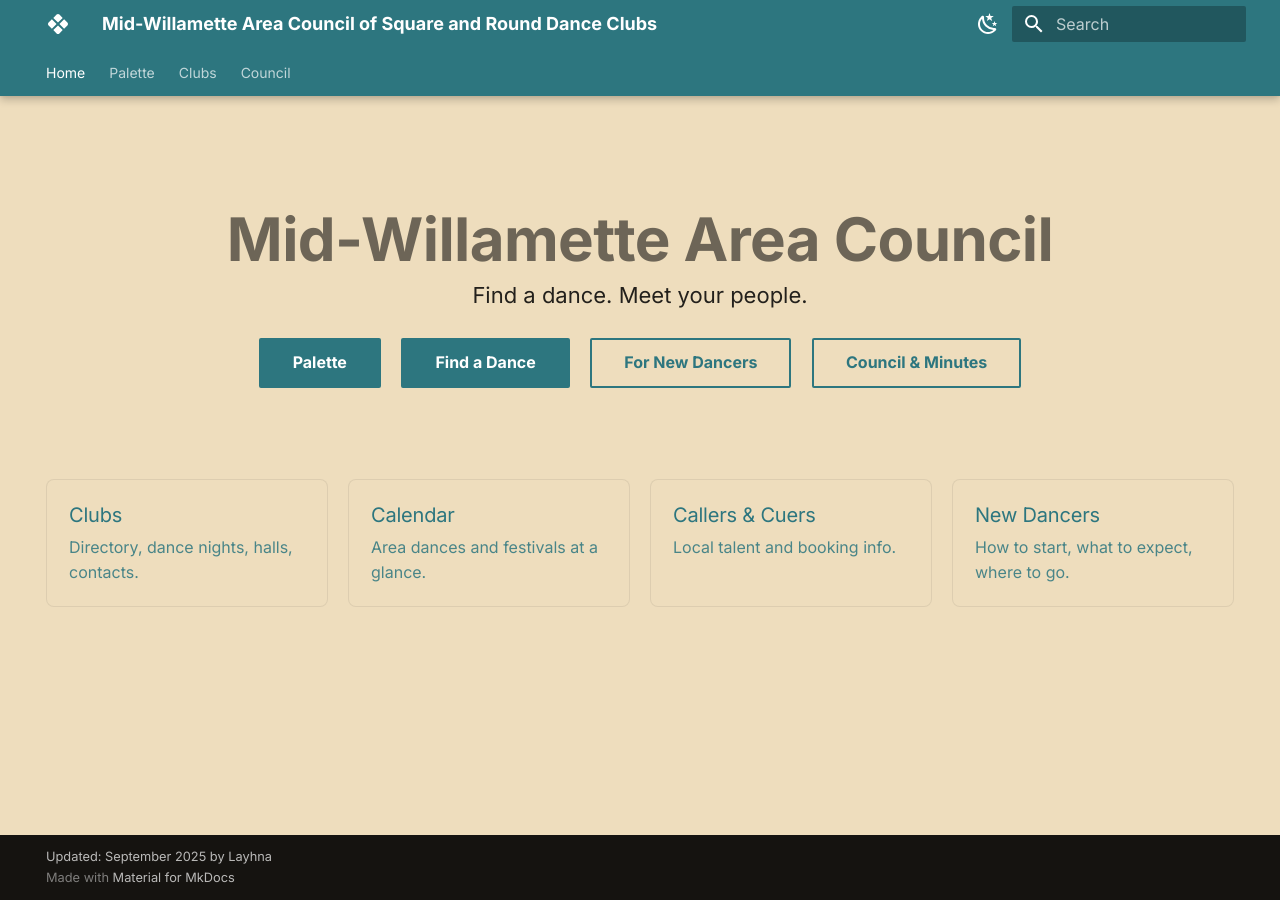
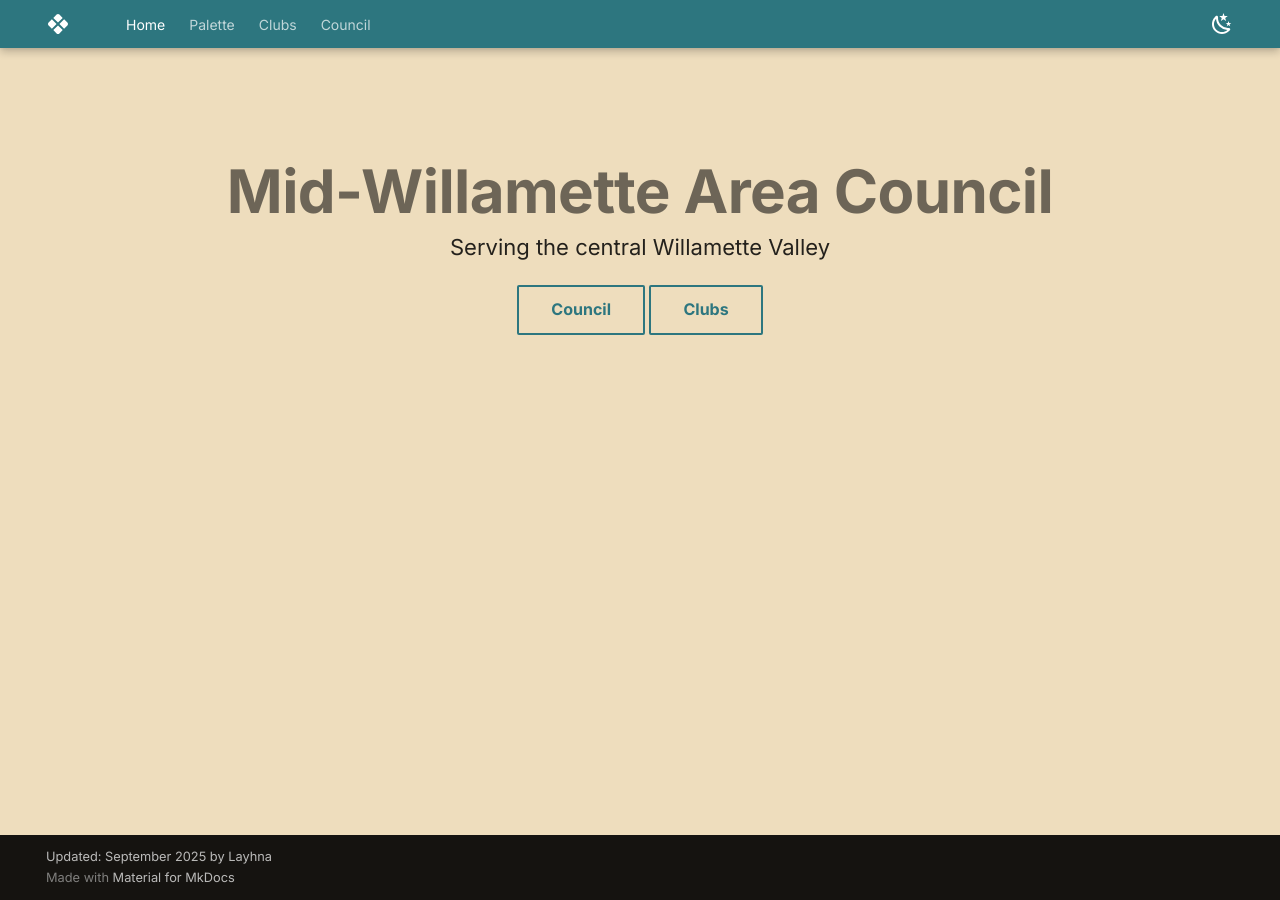
Before and after one commit to mwasquaredance/devsite, an MkDocs documentation site: the page built from docs/index.md, in a window 1280 px wide. Built offline with MkDocs 1.6.1 and Material for MkDocs 9.7.7, drawn with Linux system fonts in a browser that asks for light colours.

Commit message:
Combine navigation tabs

```diff
--- a/docs/assets/extra.css
+++ b/docs/assets/extra.css
@@ -19,156 +19,9 @@
   margin: .25rem .4rem;
 }
 
-/* Simple responsive cards */
-.card-grid {
-  display: grid;
-  grid-template-columns: repeat(auto-fit, minmax(220px, 1fr));
-  gap: 1rem;
-  margin: 1.5rem 0 2rem;
-}
-.card {
-  display: block;
-  padding: 1rem 1.1rem;
-  border: 1px solid var(--md-default-fg-color--lightest);
-  border-radius: 8px;
-  text-decoration: none;
-  background: var(--md-default-bg-color);
-  transition: transform 120ms ease, border-color 120ms ease, box-shadow 120ms ease;
-}
-.card h3 {
-  margin: 0 0 .25rem;
-}
-.card p {
-  margin: 0;
-  opacity: .85;
-}
-.card:hover {
-  transform: translateY(-2px);
-  border-color: var(--md-accent-fg-color);
-  box-shadow: 0 4px 20px rgba(0,0,0,.06);
-}
+
 
 /* Remove the left gutter on the homepage for a roomier feel */
 .md-content__inner {
   margin-top: 0;
 }
-
-/* ##### DIRECTORY PAGES ##### */
-
-/* Grid */
-.officer-grid {
-  display: grid;
-  grid-template-columns: repeat(auto-fit, minmax(390px, 1fr));
-  gap: 1rem;
-  margin-top: .75rem;
-}
-
-details.officer-card,
-details.officer-card > summary {
-  all: revert;            /* roll back to user-agent defaults */
-  all: unset;             /* wipe Material’s injected box/padding */
-  display: block;
-}
-
-/* Card shell */
-details.officer-card {
-  border: 1px solid var(--md-default-fg-color--lightest);
-  border-radius: 12px;
-  background: var(--md-default-bg-color);
-  box-shadow: 0 2px 14px rgba(0,0,0,.05);
-  transition: box-shadow .15s ease, border-color .15s ease, transform .15s ease;
-  overflow: clip;
-}
-details.officer-card[open] {
-  border-color: var(--md-accent-fg-color);
-  box-shadow: 0 10px 28px rgba(0,0,0,.12);
-}
-
-/* Make the whole header+name area the clickable summary */
-details.officer-card > summary {
-  list-style: none;
-  cursor: pointer;
-  padding: .85rem .95rem .7rem;
-}
-details.officer-card > summary::-webkit-details-marker { display: none; }
-
-/* Header bar (office title) */
-.officer-card__header {
-  display: grid;
-  grid-template-columns: 1fr auto;
-  align-items: center;
-  margin: -.85rem -2rem 0;            /* stretch to edges */
-  padding: .55rem .95rem;
-  background: var(--md-accent-fg-color);
-  color: #fff;
-}
-.officer-card__role { font-weight: 700; }
-.officer-card__chev {
-  opacity: .9;
-  transform: rotate(0deg);
-  transition: transform .15s ease;
-}
-.officer-card[open] .officer-card__chev { transform: rotate(180deg); }
-
-/* Name (always visible, below header) */
-.officer-card__name {
-  margin-top: .6rem;
-  font-weight: 800;
-  letter-spacing: .005em;
-}
-
-/* Expanded body: photo left, fields right */
-.officer-card__body {
-  display: none;
-  grid-template-columns: 90px 1fr;
-  gap: .9rem;
-  align-items: start;
-  padding: .6rem .95rem 1rem;
-}
-.officer-card[open] .officer-card__body { display: grid; }
-
-/* Photo placeholder */
-.officer-card__photo {
-  width: 90px; height: 90px;
-  border-radius: 10px;
-  background: linear-gradient(135deg, rgba(0,0,0,.05), rgba(0,0,0,.1));
-  display: grid; place-items: center;
-  font-size: 2rem;
-  color: rgba(0,0,0,.5);
-}
-[data-md-color-scheme="slate"] .officer-card__photo {
-  background: linear-gradient(135deg, rgba(255,255,255,.08), rgba(255,255,255,.03));
-  color: rgba(255,255,255,.6);
-}
-
-/* Fields */
-.officer-card__fields {
-    display: grid;
-    grid-template-columns: 1fr auto;
-    gap: .35rem .6rem;
-    align-items: start;
-}
-.officer-card__fields dt{
-  margin: 0 .2rem .3rem 0;
-  font-weight: 700;
-}
-.md-typeset .officer-card__fields dd {
-  margin: 0 0 .3rem 0;
-}
-.officer-card__fields dt svg {
-    width: 1rem;
-    height: 1rem;
-}
-
-/* Focus ring for keyboard users */
-.officer-card > summary:focus-visible {
-  outline: 2px solid var(--md-accent-fg-color);
-  outline-offset: 3px;
-  border-radius: 8px;
-}
-
-/* Mobile: stack body vertically */
-@media (max-width: 520px) {
-  .officer-card__body { grid-template-columns: 1fr; }
-  .officer-card__photo { width: 100%; height: 150px; }
-}
--- a/docs/index.md
+++ b/docs/index.md
@@ -1,36 +1,17 @@
 ---
 title: Mid-Willamette Area Square Dance
 hide:
-  - navigation    # hide tabs / left sidebar on the homepage
-  - toc           # hide the in-page table of contents here
+  - navigation
+  - toc
 ---
 
-<div class="hero">
-  <h1>Mid-Willamette Area Council</h1>
-  <p class="tagline">Find a dance. Meet your people.</p>
-  <p class="cta">
-    <a href="palette/" class="md-button md-button--primary">Palette</a>
-    <a href="clubs/" class="md-button md-button--primary">Find a Dance</a>
-    <a href="new-dancers/" class="md-button">For New Dancers</a>
-    <a href="council/" class="md-button">Council &amp; Minutes</a>
-  </p>
+
+<div class="hero" markdown>
+
+# Mid-Willamette Area Council
+  <p class="tagline">Serving the central Willamette Valley</p>
+
+[Council](council/){ .md-button}
+[Clubs](clubs/){ .md-button}
+
 </div>
-
-<div class="card-grid">
-  <a class="card" href="clubs/">
-    <h3>Clubs</h3>
-    <p>Directory, dance nights, halls, contacts.</p>
-  </a>
-  <a class="card" href="calendar/">
-    <h3>Calendar</h3>
-    <p>Area dances and festivals at a glance.</p>
-  </a>
-  <a class="card" href="callers-cuers/">
-    <h3>Callers &amp; Cuers</h3>
-    <p>Local talent and booking info.</p>
-  </a>
-  <a class="card" href="new-dancers/">
-    <h3>New Dancers</h3>
-    <p>How to start, what to expect, where to go.</p>
-  </a>
-</div>
--- a/mkdocs.yml
+++ b/mkdocs.yml
@@ -1,4 +1,4 @@
-site_name: Mid-Willamette Area Council of Square and Round Dance Clubs
+site_name: Mid-Willamette Area Council
 site_url: https://mwasquaredance.github.io/website/
 copyright: "Updated: September 2025 by Layhna"
 
@@ -14,6 +14,7 @@
   name: material
   icon:
     logo: material/rhombus-split    # star-four-points-box for clubs
+  custom_dir: overrides
 
   features:
     - navigation.tabs
@@ -49,9 +50,18 @@
   - assets/brand.css
 
 markdown_extensions:
-#  - attr_list              # lets us style links as buttons
-#  - md_in_html             # allow HTML blocks in Markdown
-  - pymdownx.extra
-  - pymdownx.emoji:
-      emoji_index: !!python/name:material.extensions.emoji.twemoji
-      emoji_generator: !!python/name:material.extensions.emoji.to_svg
+  - admonition
+  - attr_list   # add HTML attributes and CSS classes
+  - md_in_html  # allow markdown within HTML
+  - def_list    # add Definition Lists
+  - meta
+  - pymdownx.superfences      # allows nesting
+  - pymdownx.tabbed:          # allows content tabs
+      alternate_style: true   # avoids wrapping tab titles on small screens
+#  - pymdownx.extra
+#  - pymdownx.emoji:
+#      emoji_index: !!python/name:material.extensions.emoji.twemoji
+#      emoji_generator: !!python/name:material.extensions.emoji.to_svg
+
+plugins: []
+#  - social
--- /dev/null
+++ b/overrides/partials/header.html
@@ -0,0 +1,72 @@
+{#-
+  This file was automatically generated - do not edit
+-#}
+{% set class = "md-header" %}
+{% if "navigation.tabs.sticky" in features %}
+  {% set class = class ~ " md-header--shadow md-header--lifted" %}
+{% elif "navigation.tabs" not in features %}
+  {% set class = class ~ " md-header--shadow" %}
+{% endif %}
+<header class="{{ class }}" data-md-component="header">
+  <nav class="md-header__inner md-grid" aria-label="{{ lang.t('header') }}">
+    <a href="{{ config.extra.homepage | d(nav.homepage.url, true) | url }}" title="{{ config.site_name | e }}" class="md-header__button md-logo" aria-label="{{ config.site_name }}" data-md-component="logo">
+      {% include "partials/logo.html" %}
+    </a>
+    <label class="md-header__button md-icon" for="__drawer">
+      {% set icon = config.theme.icon.menu or "material/menu" %}
+      {% include ".icons/" ~ icon ~ ".svg" %}
+    </label>
+    <div class="md-header__title" data-md-component="header-title">
+      <div class="md-header__ellipsis">
+        <div class="md-header__topic">
+          <span class="md-ellipsis">
+            {{ config.site_name }}
+          </span>
+        </div>
+        <div class="md-header__topic" data-md-component="header-topic">
+          <span class="md-ellipsis">
+            {% if page.meta and page.meta.title %}
+              {{ page.meta.title }}
+            {% else %}
+              {{ page.title }}
+            {% endif %}
+          </span>
+        </div>
+      </div>
+    </div>
+
+    {% if "navigation.tabs.sticky" in features %}
+        {% if "navigation.tabs" in features %}
+            {% include "partials/tabs.html" %}
+        {% endif %}
+    {% endif %}
+
+    {% if config.theme.palette %}
+      {% if not config.theme.palette is mapping %}
+        {% include "partials/palette.html" %}
+      {% endif %}
+    {% endif %}
+    {% if not config.theme.palette is mapping %}
+      {% include "partials/javascripts/palette.html" %}
+    {% endif %}
+    {% if config.extra.alternate %}
+      {% include "partials/alternate.html" %}
+    {% endif %}
+    {% if "material/search" in config.plugins %}
+      {% set search = config.plugins["material/search"] | attr("config") %}
+      {% if search.enabled %}
+        <label class="md-header__button md-icon" for="__search">
+          {% set icon = config.theme.icon.search or "material/magnify" %}
+          {% include ".icons/" ~ icon ~ ".svg" %}
+        </label>
+        {% include "partials/search.html" %}
+      {% endif %}
+    {% endif %}
+    {% if config.repo_url %}
+      <div class="md-header__source">
+        {% include "partials/source.html" %}
+      </div>
+    {% endif %}
+  </nav>
+
+</header>
--- a/requirements.txt
+++ b/requirements.txt
@@ -1,3 +1,3 @@
 mkdocs>=1.6
-mkdocs-material>=9.5
+mkdocs-material[imaging]>=9.5
 pymdown-extensions>=10
```
Also changed, not shown: docs/council/index.md (+6 -3 lines).
